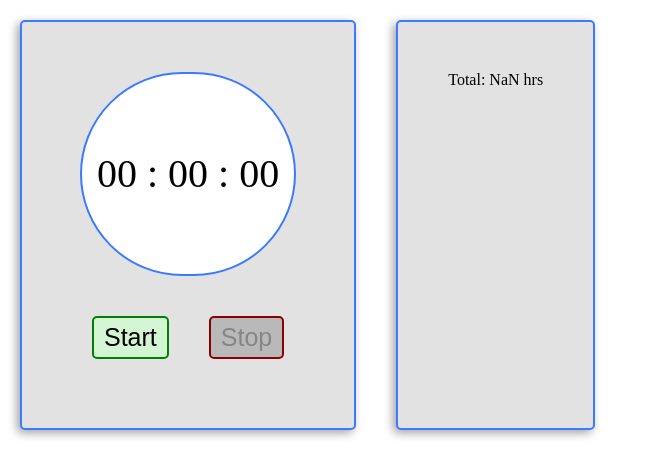
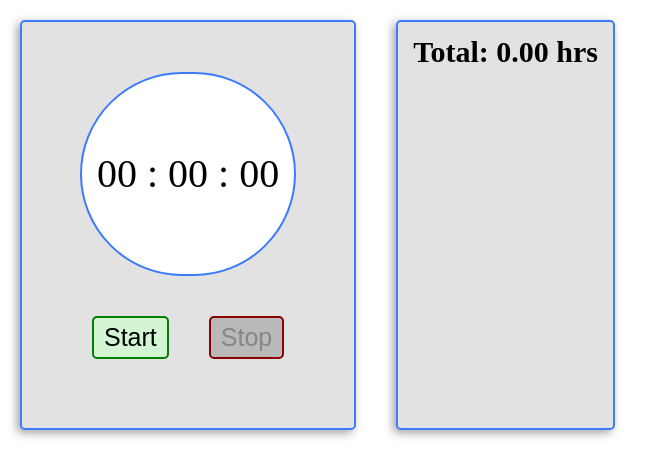
Before and after one commit to cfritsen/project-time-tracker, a React (Create React App) app: page / in a window 1280 px wide. Shown: the top 476 px of the page, without its empty margins (0-668 px from the left). Built offline with nearby package versions, Linux system fonts and the light colour scheme.

Commit message:
Added styles to TimeCardList.

```diff
--- a/src/components/TimeCard.css
+++ b/src/components/TimeCard.css
@@ -0,0 +1,28 @@
+.timecard {
+    border: 2px solid blue;
+    border-radius: 5px;
+    background-color: white;
+    padding: 10px;
+    box-shadow: -2px 2px 5px rgba(0, 0, 0, 0.411);
+    text-align: right;
+    margin: 10px;
+}
+.timecard .date {
+    float: left;
+    clear: left;
+    color: grey;
+    font-style: italic;
+}
+.time-stamp {
+    padding-bottom: 35px;
+}
+.timecard .time {
+    float: right;
+    clear: right;
+    padding-left: 30px;
+}
+.timecard .hours {
+    font-weight: bold;
+    font-size: 22px;
+    margin: 10px;
+}
--- a/src/components/TimeCardList.css
+++ b/src/components/TimeCardList.css
@@ -5,7 +5,7 @@
     display: flex;
     flex-direction: column;
     align-items: center;
-    padding: 50px;
+    padding: 15px;
     margin: 20px;
     border: 2px solid rgb(60, 122, 255);
     border-radius: 5px;
@@ -13,6 +13,12 @@
     background-color: rgb(226, 226, 226);
     box-shadow: -3px 3px 10px rgba(0, 0, 0, 0.37);
 }
+.total, .total .hours {
+    padding-bottom: 15px;
+    font-weight: bold;
+    font-size: 30px;
+
+}
 .timecard-list::-webkit-scrollbar {
     display: none;
 }
--- a/src/components/TimeCardList.js
+++ b/src/components/TimeCardList.js
@@ -1,23 +1,31 @@
-import React from 'react'
+import React, {useState, useEffect} from 'react'
 import TimeCard, {GetHours} from './TimeCard'
 import './TimeCardList.css'
 
 //-------------------------------------------
 export default function TimeCardList(props) {
     const {timeEntryList} = props;
-    console.log(timeEntryList)
 
-    const sumHours = timeEntryHours => {
-        for (let entry in timeEntryHours){
+    const [totalHours, setTotalHours] = useState(0)
 
-        }
-    }
+    useEffect(() => {
+        setTotalHours(sumHours(timeEntryList))
+    }, [timeEntryList])
 
     return(
-        <div class='timecard-list'>
-            <span>Total: <GetHours /></span>
+        <div className='timecard-list'>
+            <span className='total'>Total: <GetHours timeEntry={totalHours}/></span>
             {timeEntryList.map((timeEntry, index) => (<TimeCard key={index} startTime={timeEntry.startTime} endTime={timeEntry.endTime} timeEntry={timeEntry.timeEntry} />))}
         </div>
     )
 }
 //--------------------------------------------
+
+
+const sumHours = timeEntryHours => {
+    let sum = 0;
+    for (let entry = 0; entry < timeEntryHours.length; entry++){
+        sum += timeEntryHours[entry].timeEntry;
+    }
+    return sum;
+}
```
